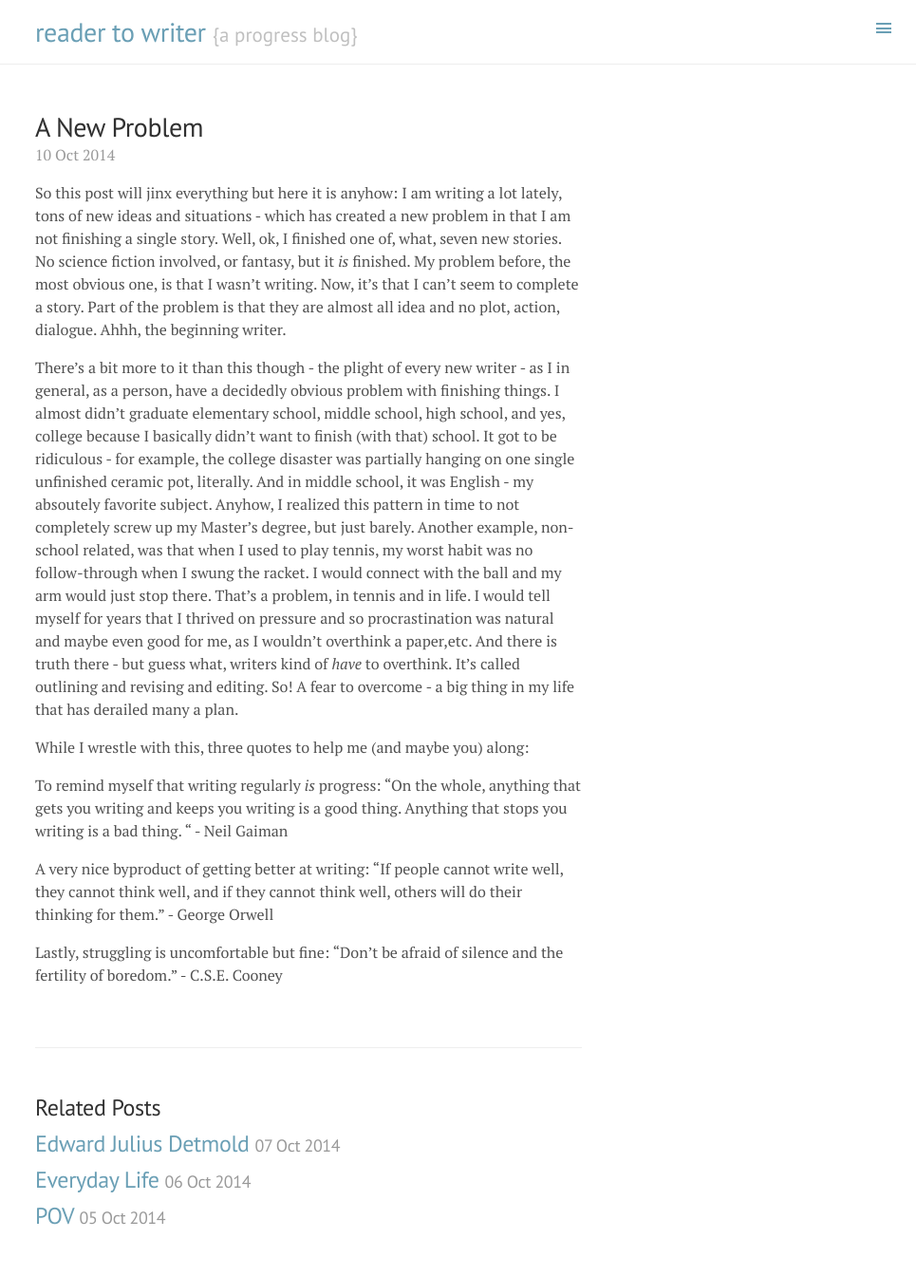
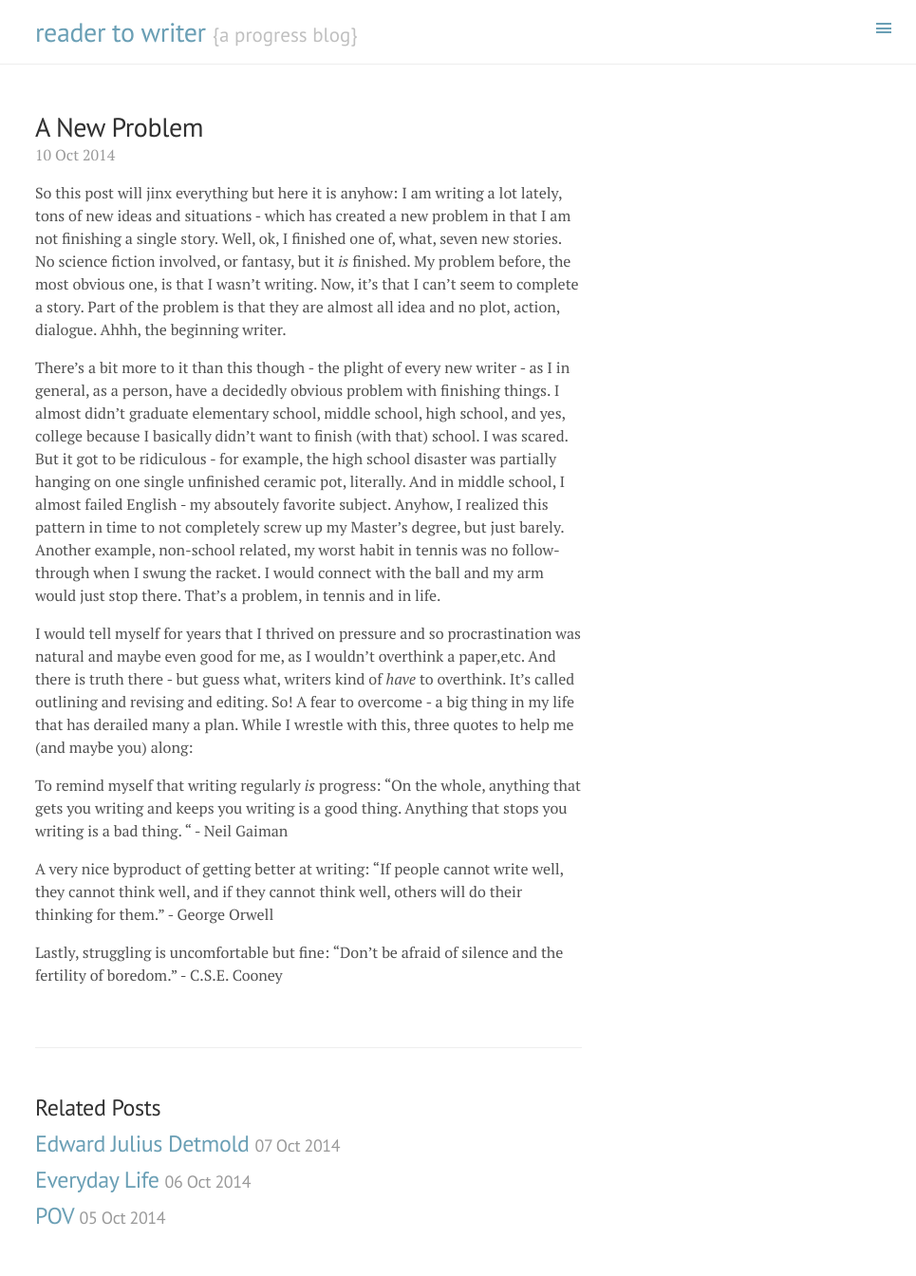
Before and after one commit to readertowriter/readertowriter.github.io, a Jekyll site: the page built from _posts/2014-10-10-A-New-Problem.md, in a window 1280 px wide. Shown: the whole page at 95% size, without its empty margins (315-1280 px from the left). Built offline with Jekyll 4.4.1, drawn with Linux system fonts in a browser that asks for light colours; Markdown is read by kramdown in place of the engine named in the settings.

Commit message:
new post

```diff
--- a/_posts/2014-10-10-A-New-Problem.md
+++ b/_posts/2014-10-10-A-New-Problem.md
@@ -5,9 +5,9 @@ title: A New Problem
 
 So this post will jinx everything but here it is anyhow: I am writing a lot lately, tons of new ideas and situations - which has created a new problem in that I am not finishing a single story. Well, ok, I finished one of, what, seven new stories. No science fiction involved, or fantasy, but it *is* finished. My problem before, the most obvious one, is that I wasn't writing. Now, it's that I can't seem to complete a story. Part of the problem is that they are almost all idea and no plot, action, dialogue. Ahhh, the beginning writer.
 
-There's a bit more to it than this though - the plight of every new writer - as I in general, as a person, have a decidedly obvious problem with finishing things. I almost didn't graduate elementary school, middle school, high school, and yes, college because I basically didn't want to finish (with that) school. It got to be ridiculous - for example, the college disaster was partially hanging on one single unfinished ceramic pot, literally. And in middle school, it was English - my absoutely favorite subject. Anyhow, I realized this pattern in time to not completely screw up my Master's degree, but just barely. Another example, non-school related, was that when I used to play tennis, my worst habit was no follow-through when I swung the racket. I would connect with the ball and my arm would just stop there. That's a problem, in tennis and in life. I would tell myself for years that I thrived on pressure and so procrastination was natural and maybe even good for me, as I wouldn't overthink a paper,etc. And there is truth there - but guess what, writers kind of *have* to overthink. It's called outlining and revising and editing. So! A fear to overcome - a big thing in my life that has derailed many a plan.
+There's a bit more to it than this though - the plight of every new writer - as I in general, as a person, have a decidedly obvious problem with finishing things. I almost didn't graduate elementary school, middle school, high school, and yes, college because I basically didn't want to finish (with that) school. I was scared. But it got to be ridiculous - for example, the high school disaster was partially hanging on one single unfinished ceramic pot, literally. And in middle school, I almost failed English - my absoutely favorite subject. Anyhow, I realized this pattern in time to not completely screw up my Master's degree, but just barely. Another example, non-school related, my worst habit in tennis was no follow-through when I swung the racket. I would connect with the ball and my arm would just stop there. That's a problem, in tennis and in life.
 
-While I wrestle with this, three quotes to help me (and maybe you) along:
+I would tell myself for years that I thrived on pressure and so procrastination was natural and maybe even good for me, as I wouldn't overthink a paper,etc. And there is truth there - but guess what, writers kind of *have* to overthink. It's called outlining and revising and editing. So! A fear to overcome - a big thing in my life that has derailed many a plan. While I wrestle with this, three quotes to help me (and maybe you) along:
 
 To remind myself that writing regularly *is* progress: "On the whole, anything that gets you writing and keeps you writing is a good thing. Anything that stops you writing is a bad thing. " - Neil Gaiman
 
```
